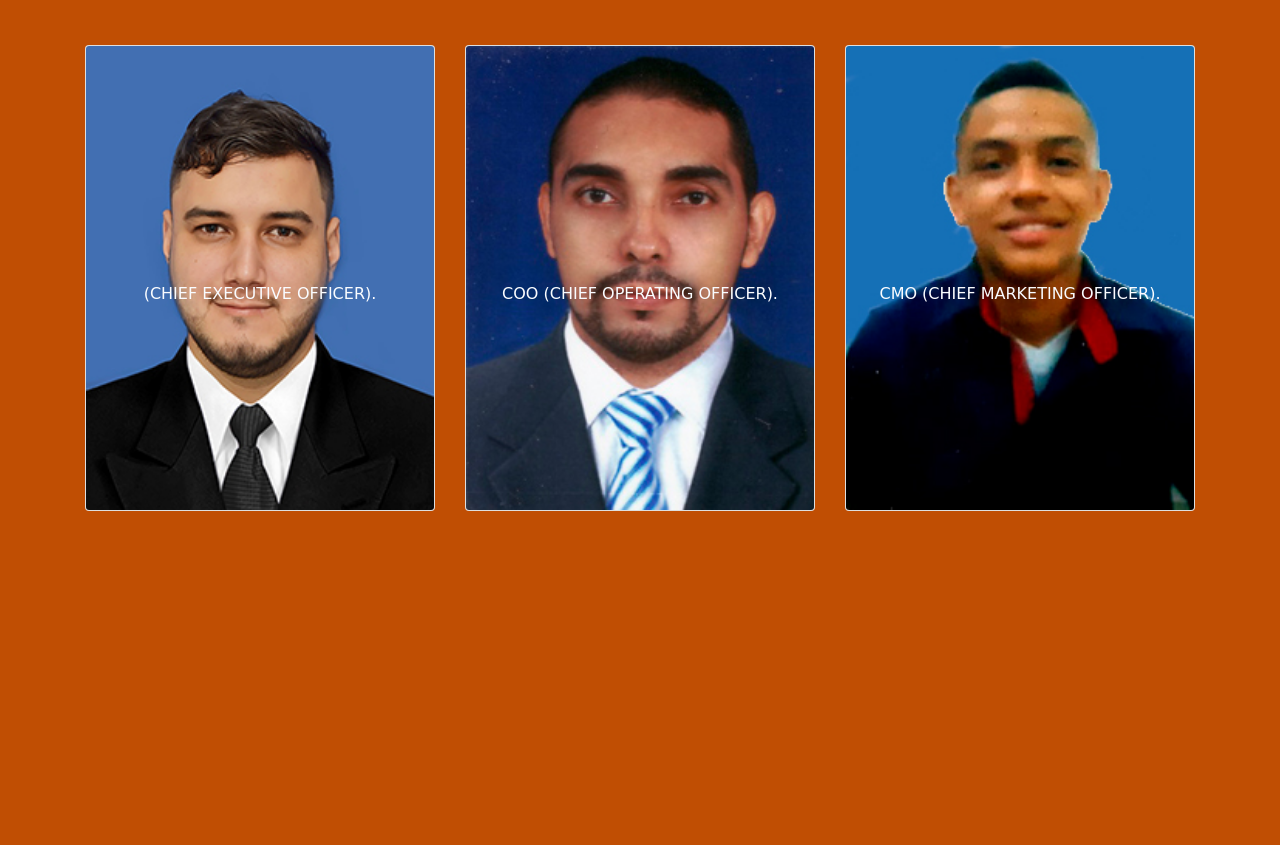
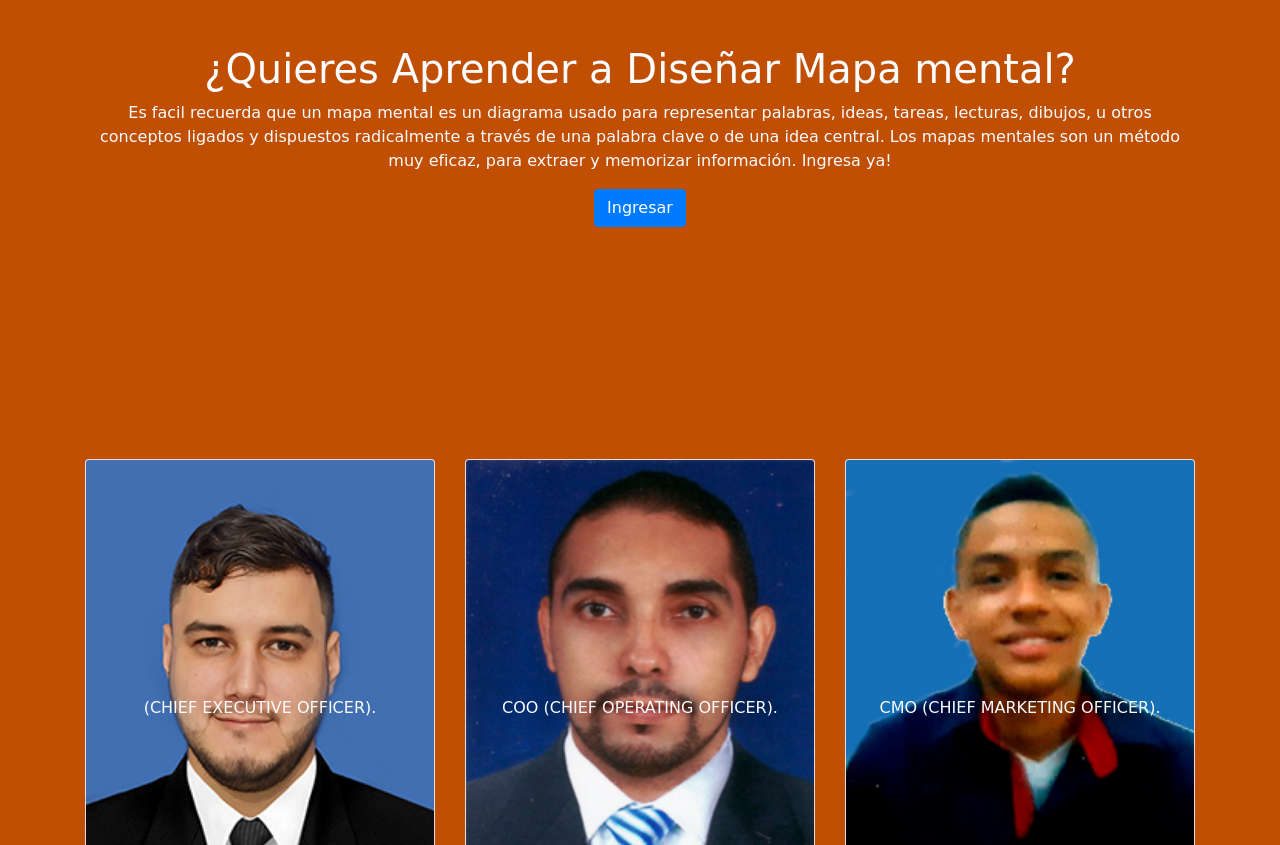
Before and after one commit to jdbg20/Proyectosena, a plain HTML site: page index.html in a window 1280 px wide. Shown: the part 1476-2321 px from the top of the page. Before the commit the page ends 1987 px from the top, so only its background shows below. Drawn offline with Linux system fonts and the light colour scheme.

Commit message:
version 2.0

```diff
--- a/index.html
+++ b/index.html
@@ -96,6 +96,36 @@
 <br>
 <br>
 
+
+
+<div class="container">
+<div class="row">
+
+
+<div class="col">
+  <p class="text-center h1">¿Quieres Aprender a Diseñar Mapa mental?</p>
+  <p class="text-center"> Es facil recuerda que un mapa mental es un diagrama usado para representar palabras, ideas, tareas, lecturas, dibujos, u otros conceptos ligados y dispuestos radicalmente a través de una palabra clave o de una idea central. Los mapas mentales son un método muy eficaz, para extraer y memorizar información. Ingresa ya!</p>
+  <p class="text-center"><button onclick=" redireccionar()" type="button" class="btn btn-primary  " >Ingresar</button></p>
+
+</div>
+
+</div>
+
+</div>
+
+
+
+<br>
+<br>
+<br>
+<br>
+<br>
+<br>
+<br>
+<br>
+<br>
+
+
 <div class="container ">
     <div class="row">
         <div class="col-4">
@@ -112,6 +142,10 @@
                     <br>
                     <br>
                     <br>
+
+
+
+
 
 
 
@@ -167,11 +201,12 @@
     </div>
 </div>
 
-
+<script src="js/metodos.js"></script>
 
     <script src="js/jquery-3.5.1.min.js"></script>
 
     <script src="js/bootstrap.min.js"></script>
 
+
 </body>
 </html>
--- /dev/null
+++ b/js/metodos.js
@@ -0,0 +1,3 @@
+function redireccionar() {
+    location.href ="https://www.mindmeister.com/"
+  }
```
